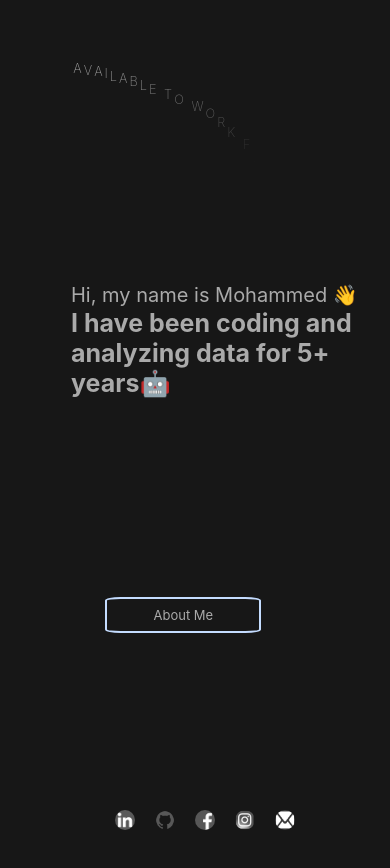
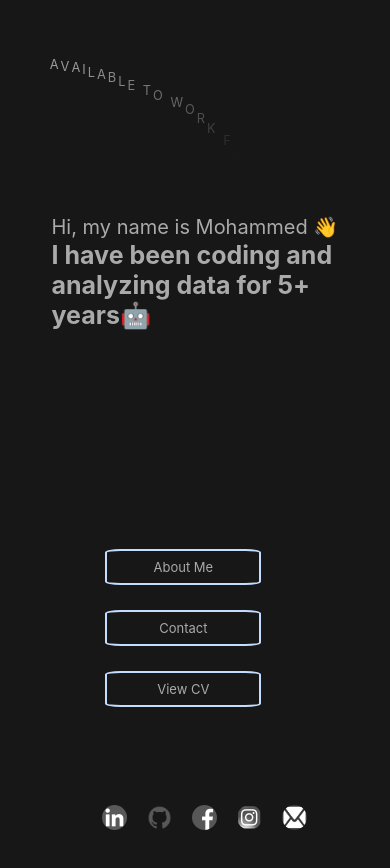
Before and after one commit to Mohammed-Bakhshi/Digital-Portfolio, a React (Create React App) app in the folder Frontend/: page / in a window 390 px wide. Shown: the top 868 px of the page. Built offline with nearby package versions, Linux system fonts and the light colour scheme.

Commit message:
Add files via upload

```diff
--- a/Frontend/src/Aboutme.js
+++ b/Frontend/src/Aboutme.js
@@ -118,7 +118,7 @@ const MainContent = () => {
   const SmallLogoStyle = {
     height: isMobileView ? '20px' : '30px',
     margin: isMobileView ? '5px' : '5px',
-    marginLeft: isMobileView ? '0' : '35px',
+    marginLeft: isMobileView ? '20px' : '35px',
     borderRadius: '10px',
     transition: 'filter 0.3s',
     filter: 'grayscale(100%)', // Start with grayscale
@@ -171,6 +171,7 @@ const MainContent = () => {
           <div style={linksContainerStyle}>
           <a href="https://react--portfolio.s3.eu-west-2.amazonaws.com/Mohammed+Bakhshi+CV+.pdf" target="_blank" rel="noopener noreferrer" style={{ ...linkStyle }}>View CV</a>
             <a href="/" style={{ ...linkStyle }}>Home</a>
+            <a href="/contact" style={{ ...linkStyle }}>contact</a>
 
           </div>
           <div style={imageContainerStyle}>
--- a/Frontend/src/App.js
+++ b/Frontend/src/App.js
@@ -65,7 +65,7 @@ const Portfolio = () => {
     return () => {
       window.removeEventListener('resize', handleWindowResize);
     };
-  }, [window.location.pathname]); // Add this dependency to listen for changes in URL path
+  }, []);
 
   const buttonStyle = {
     fontSize: isMobileView ? '13px' : '20px',
@@ -84,7 +84,8 @@ const Portfolio = () => {
     marginTop: isMobileView ? '80%' : 'unset',
     gap: '10%',
     position: 'fixed',
-    bottom: isMobileView ? '25%' : '35%',
+    flexDirection: isMobileView ? 'column' : 'row', // Change flex direction based on view
+    bottom: isMobileView ? '15%' : '35%',
     left: '47%',
     transform: 'translateX(-50%)',
     zIndex: 1,
@@ -105,8 +106,8 @@ const Portfolio = () => {
   const logoStyle = {
     cursor: 'pointer',
     transition: 'filter 0.3s',
-    width: isMobileView ? '20px' : '35px',
-    height: isMobileView ? '20px' : '35px',
+    width: isMobileView ? '25px' : '35px',
+    height: isMobileView ? '25px' : '35px',
     borderRadius: '60%',
   };
 
@@ -121,6 +122,13 @@ const Portfolio = () => {
     marginBottom: '0rem',
   };
 
+  useEffect(() => {
+    document.body.style.overflow = 'hidden'; // Disable scrolling on the entire page
+    return () => {
+      document.body.style.overflow = 'auto'; // Re-enable scrolling when component unmounts
+    };
+  }, []);
+
   return (
     <Router>
       <Routes>
@@ -134,7 +142,7 @@ const Portfolio = () => {
                     color: #00e6e6;
                   }
                   .ml13 {
-                    font-weight:200;
+                    font-weight:400px;
                     font-size: ${isMobileView ? '80%' : '1.7em'};
                     text-transform: uppercase;
                     letter-spacing: ${isMobileView ?'2px':'10px'};
@@ -152,20 +160,20 @@ const Portfolio = () => {
 
                   <div style={{
                     textAlign: 'left',
-                    top: '40%',
+                    top: '32%',
                     position: 'fixed',
                     width: isMobileView ? '75%' : '50%',
                     transform: 'translateY(-50%)',
-                    marginLeft: isMobileView ? '10%' : '27%',
+                    marginLeft: isMobileView ? '5%' : '27%',
                   }}>
                     <h2>
-                      <span style={{ fontSize: isMobileView ? '20px' : '30px', fontWeight: 'normal', top: isMobileView ? '10%' : 'unset' }}>Hi, my name is Mohammed 👋</span>
+                      <span style={{ fontSize: isMobileView ? '20px' : '30px', fontWeight: 'normal', top: isMobileView ? '5%' : 'unset' }}>Hi, my name is Mohammed 👋</span>
                       <br />
                       <span style={{ fontSize: isMobileView ? '25px' : '40px', fontWeight: 'bold', top: isMobileView ? '10%' : 'unset' }}>I have been coding and analyzing data for 5+ years🤖</span>
                     </h2>
                   </div>
 
-                  <div ref={textWrapperRef} className="ml13" style={{ position: 'relative', marginTop: isMobileView ? '5%' : '5%', marginLeft: isMobileView ? '10%' : '20%', maxWidth: isMobileView ? '75%' : '80%', textAlign: 'center',position:'fixed' }}>
+                  <div ref={textWrapperRef} className="ml13" style={{  fontWeight:'300px',marginTop: isMobileView ? '5%' : '5%', marginLeft: isMobileView ? '5%' : '15%', maxWidth: isMobileView ? '85%' : '80%', textAlign: 'center',position:'relative' }}>
                     <h2 className="ml13">
                       Available to work <br />
                       <span style={{ display: 'block', fontSize: isMobileView ? '11px' : '1px', fontWeight: 'normal', color: '#aaa' }}>Flexible salary</span>
@@ -173,10 +181,9 @@ const Portfolio = () => {
                   </div>
 
                   <div style={additionalButtonsContainerStyle}>
-
                     <Link
                       to="/about"
-                        style={{ ...buttonStyle, minWidth: '150px', textDecoration: 'none' }}
+                      style={{ ...buttonStyle, minWidth: '150px', textDecoration: 'none', marginBottom: isMobileView ? '25px' : '0' }}
                       onMouseEnter={(e) => {
                         e.target.style.backgroundColor = '#001f33';
                         e.target.style.color = '#bfbfbf';
@@ -189,11 +196,9 @@ const Portfolio = () => {
                       About Me
                     </Link>
 
-                      {!isMobileView && (
-        <a
-          href="https://react--portfolio.s3.eu-west-2.amazonaws.com/Mohammed+Bakhshi+CV+.pdf"
-          download="Mohammed_Bakhshi_CV.pdf"
-          style={{ ...buttonStyle, minWidth: '150px', textDecoration: 'none' }}
+                    <Link
+                      to="/contact"
+                      style={{ ...buttonStyle, minWidth: '150px', textDecoration: 'none', marginBottom: isMobileView ? '25px' : '0' }}
                       onMouseEnter={(e) => {
                         e.target.style.backgroundColor = '#001f33';
                         e.target.style.color = '#bfbfbf';
@@ -203,10 +208,25 @@ const Portfolio = () => {
                         e.target.style.color = '#aaa';
                       }}
                     >
+                      Contact
+                    </Link>
+
+                    <a
+                      href="https://react--portfolio.s3.eu-west-2.amazonaws.com/Mohammed+Bakhshi+CV+.pdf"
+                      download="Mohammed_Bakhshi_CV.pdf"
+                      style={{ ...buttonStyle, minWidth: '150px', textDecoration: 'none', marginBottom: isMobileView ? '10px' : '0' }}
+                      onMouseEnter={(e) => {
+                        e.target.style.backgroundColor = '#001f33';
+                        e.target.style.color = '#bfbfbf';
+                      }}
+                      onMouseLeave={(e) => {
+                        e.target.style.backgroundColor = 'transparent';
+                        e.target.style.color = '#aaa';
+                      }}
+                      target="_blank" // Add this line to open the link in a new tab
+                    >
                       View CV
                     </a>
-      )}
-
                   </div>
                 </div>
               </div>
--- a/Frontend/src/contactme.js
+++ b/Frontend/src/contactme.js
@@ -1,6 +1,5 @@
 import React, { useState, useEffect, useRef } from 'react';
 import { Link } from 'react-router-dom';
-import anime from 'animejs/lib/anime.es.js';
 import email from './image/email.png';
 import linkedin from './image/likedin.png';
 import github from './image/github.png';
@@ -39,24 +38,7 @@ const Portfolio = () => {
     const handleResize = () => {
       const textWrapper = textWrapperRef.current;
       if (textWrapper) {
-        textWrapper.innerHTML = textWrapper.textContent.replace(/\S/g, "<span class='letter'>$&</span>");
-        anime.timeline({ loop: true })
-          .add({
-            targets: '.ml13 .letter',
-            translateY: [100, 0],
-            translateZ: 0,
-            opacity: [0, 1],
-            easing: "easeOutExpo",
-            duration: 1400,
-            delay: (el, i) => 300 + 30 * i
-          }).add({
-            targets: '.ml13 .letter',
-            translateY: [0, -100],
-            opacity: [1, 0],
-            easing: "easeInExpo",
-            duration: 1200,
-            delay: (el, i) => 100 + 30 * i
-          });
+        // You can remove the anime.js animation here if you don't need it
       }
     };
 
@@ -69,19 +51,26 @@ const Portfolio = () => {
     };
   }, []);
 
+  const openCV = () => {
+    window.open("https://react--portfolio.s3.eu-west-2.amazonaws.com/Mohammed+Bakhshi+CV+.pdf", "_blank");
+  };
+
   const tooltipTextStyle = {
-    visibility: isMobileView ? 'hidden' : 'visible',
+    visibility: 'hidden',
     width: 'auto',
-    color: '#aaa',
+    background: '#555',
+    color: '#fff',
     textAlign: 'center',
     borderRadius: '6px',
+    padding: '5px 10px',
     position: 'absolute',
-    top: isMobileView ? '10%' : '50%',
-    left: '120%',
-    marginRight: isMobileView ? '100px' : '0px',
-    transform: isMobileView ? 'translateX(-50%)' : 'translateY(-50%)',
-    opacity: '1',
-    fontSize: isMobileView ? '11px' : '16px',
+    zIndex: '1',
+    bottom: '130%',
+    right: '50%',
+    transform: 'translateX(50%)',
+    opacity: '0',
+    transition: 'opacity .2s ease-in',
+    fontSize: '14px',
     whiteSpace: 'nowrap',
   };
 
@@ -105,19 +94,19 @@ const Portfolio = () => {
     marginBottom: isMobileView ? '40px' : '90px',
     cursor: 'pointer',
     transition: 'filter 0.3s',
-    width: isMobileView ? '30px' : '40px',
-    height: isMobileView ? '30px' : '40px',
-    margin: isMobileView ? '25px' : '20px',
+    width: isMobileView ? '30px' : '50px',
+    height: isMobileView ? '30px' : '50px',
     borderRadius: '30%',
   };
 
   const logoContainerStyle = {
     display: 'flex',
-    flexDirection: isMobileView ? 'row' : 'column',
+    flexDirection: isMobileView ? 'row' : 'row',
     justifyContent: 'center',
     alignItems: 'center',
-    marginLeft:isMobileView? '0%':'-80%',
-    marginTop:isMobileView?'20%':'-10%'
+    marginLeft:isMobileView? '0%':'0%',
+    gap:'5%',
+    marginTop:isMobileView?'80%':'30%'
   };
 
   return (
@@ -127,33 +116,23 @@ const Portfolio = () => {
           ::selection {
             color: #00e6e6;
           }
-          .ml13 {
-            font-weight: 400;
-            font-size: ${isMobileView ? '80%' : '1.5em'};
-            text-transform: uppercase;
-
-          }
-
-          .ml13 .letter {
-            display: inline-block;
-            color: #aaa;
-          }
         `}
       </style>
-
 
       <div style={{ position: 'relative' }}>
         <div style={mainContentStyle}>
           <div style={linksContainerStyle}>
+
+          <a href="https://react--portfolio.s3.eu-west-2.amazonaws.com/Mohammed+Bakhshi+CV+.pdf" style={{ ...linkStyle }} target="_blank">View CV</a>
+
+            <Link to="/" style={{ ...linkStyle }}>Home</Link>
             <Link to="/about" style={{ ...linkStyle }}>About</Link>
-            <Link to="/" style={{ ...linkStyle }}>Home</Link>
-            <Link to="/contact" style={{ ...linkStyle }}>Contact</Link>
           </div>
-          <div ref={textWrapperRef} className="ml13" style={{ position: 'relative', marginTop: isMobileView?'25%':'30%', marginLeft: isMobileView?'15%':'35%', maxWidth: isMobileView ? '75%' : '80%', textAlign: 'center' }}>
-            <h2 className="ml13">
-              Contact me <br />
-            </h2>
-          </div>
+
+          <div style={{ fontSize: '20px',position:'relative',top:isMobileView?'100px':'200px',left:'0%' }}> {/* Add a div here with fontSize set to 20px */}
+    <h1>Contact me</h1> {/* Move this line inside the div */}
+  </div>
+
           <div style={logoContainerStyle}>
             <div className="tooltip" style={{ position: 'relative', display: 'inline-block' }}>
               <a href="https://www.linkedin.com/in/mohammed-bakhshi/" target="_blank" rel="noopener noreferrer">
```
Lines whose indentation alone changed are shown as unchanged.
